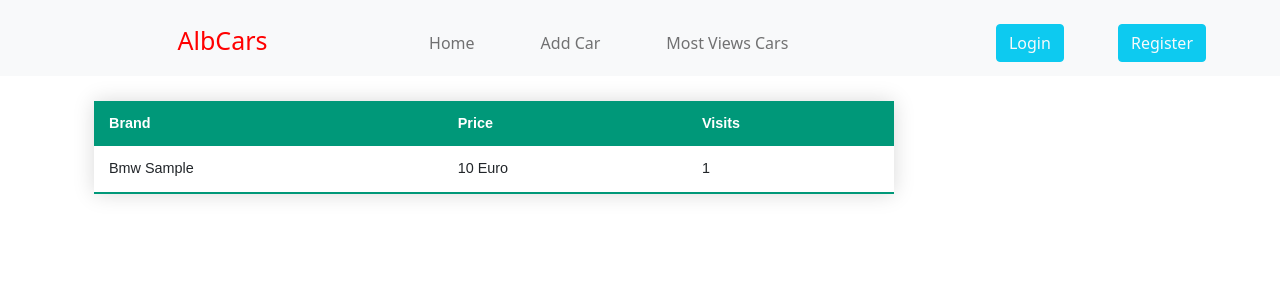
After one commit to G3nt1/Car_storeMarket, a Django app: page /most-views-cars/ in a window 1280 px wide. The commit adds this page. Shown: the top 300 px of the page. Run offline with Django 4.2, Linux system fonts and the light colour scheme; tables that the repository leaves empty hold one stand-in row (values such as "Sample post"); parts of the project's set-up code (start-up, migrations or seed data) failed here and were passed over; some libraries are stand-ins or nearby versions.

Commit message:
most wiewed cars

```diff
--- a/cars/urls.py
+++ b/cars/urls.py
@@ -8,6 +8,7 @@ urlpatterns = [
     path('regcar', cars.Register_Car, name='register_car'),
     path('update-car/<int:pk>', cars.Update_Car, name='update_car'),
     path('car_details/<int:pk>', cars.CarDetails, name='details'),
+    path('most-views-cars/', cars.MostViewsCars, name='most-views-cars'),
     path('profile/<int:pk>', authentication.Profile, name='profile'),
     path('login/', authentication.LoginClient, name='login'),
     path('logout/', authentication.LogoutClient, name='logout'),
--- a/cars/views/authentication.py
+++ b/cars/views/authentication.py
@@ -42,5 +42,4 @@ def Profile(request, pk):
     user_visits = Visit.objects.filter(user=user_profile)
     viewed_cars = [visit.car for visit in user_visits]
 
-
     return render(request, 'user/profile.html', {'user_profile': user_profile, 'cars': cars, 'viewed_cars': viewed_cars})
--- a/cars/views/cars.py
+++ b/cars/views/cars.py
@@ -6,6 +6,7 @@ from django.shortcuts import render, redirect, get_object_or_404, HttpResponse
 from cars.filters import CarsFilter
 from cars.forms import RegCar
 from cars.models import Cars, CarImage, Visit
+from django.db.models import Count
 
 
 def get_car_filter(request):
@@ -112,3 +113,8 @@ def CarDetails(request, pk):
 
     image = CarImage.objects.filter(model=makina)
     return render(request, 'cars/car_details.html', {'makinat': makina, 'image': image})
+
+
+def MostViewsCars(request):
+    visits = Visit.objects.values('car__brand', 'car__model', 'car__image', 'car__price',).annotate(num_visits=Count('car')).order_by('-num_visits')
+    return render(request, 'cars/most_views_cars.html', {'visits': visits})
--- /dev/null
+++ b/templates/cars/most_views_cars.html
@@ -0,0 +1,66 @@
+{% extends 'base.html' %}
+{% load humanize %}
+{% load static %}
+{% load crispy_forms_tags %}
+{% block content %}
+<style>
+.styled-table {
+    border-collapse: collapse;
+    margin: 25px 0;
+    font-size: 0.9em;
+    font-family: sans-serif;
+    width: 800px;
+    box-shadow: 0 0 20px rgba(0, 0, 0, 0.15);
+}
+.styled-table thead tr {
+    background-color: #009879;
+    color: #ffffff;
+    text-align: left;
+}
+.styled-table th,
+.styled-table td {
+    padding: 12px 15px;
+}
+.styled-table tbody tr {
+    border-bottom: 1px solid #dddddd;
+}
+
+.styled-table tbody tr:nth-of-type(even) {
+    background-color: #f3f3f3;
+}
+
+.styled-table tbody tr:last-of-type {
+    border-bottom: 2px solid #009879;
+}
+.styled-table tbody tr.active-row {
+    font-weight: bold;
+    color: #009879;
+}
+
+</style>
+
+ {% for visit in visits %}
+    <table class="styled-table">
+    <thead>
+        <tr>
+            <th>Brand</th>
+            <th>Price</th>
+            <th>Visits</th>
+        </tr>
+    </thead>
+
+    <tbody>
+        <tr>
+            <td>{{ visit.car__brand}} {{ visit.car__model }}</td>
+            <td>{{ visit.car__price|floatformat|intcomma }} Euro</td>
+            <td>{{ visit.num_visits }}</td>
+        </tr>
+
+    </tbody>
+</table>
+
+
+
+{% endfor %}
+
+{% endblock %}
--- a/templates/navbar.html
+++ b/templates/navbar.html
@@ -71,7 +71,7 @@
           <a class="nav-link" href="{% url 'register_car' %}">Add Car</a>
         </li>
         <li class="nav-item">
-          <a class="nav-link" href="#"></a>
+          <a class="nav-link" href="{% url 'most-views-cars' %}">Most Views Cars</a>
         </li>
       </ul>
       <!-- Left links -->
```
